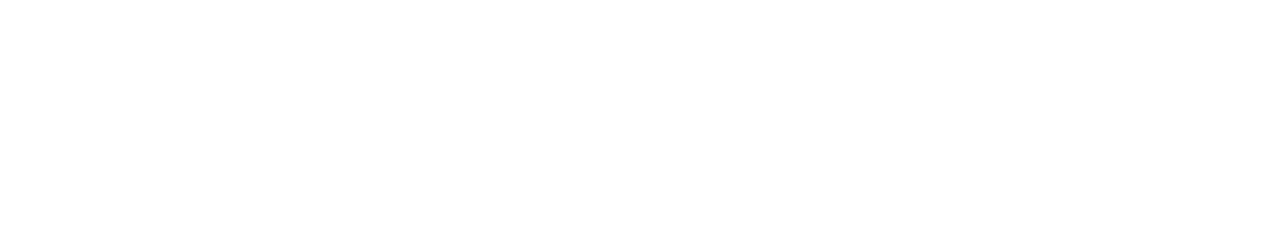
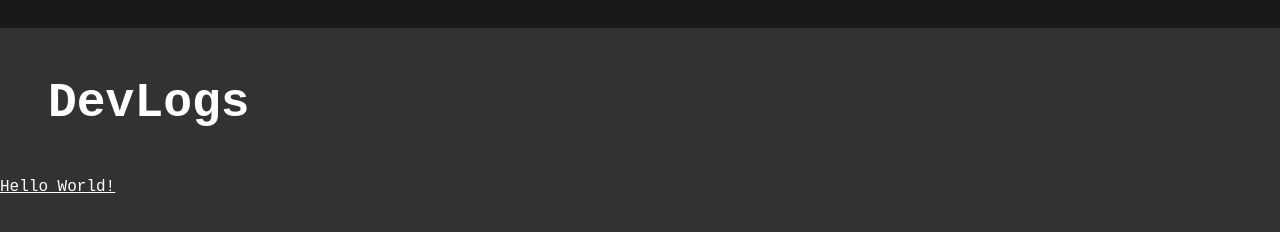
Before and after one commit to hant-hub/WebBlog, a plain HTML site: page index.html in a window 1280 px wide. Drawn offline with Linux system fonts and the light colour scheme.

Commit message:
Started work on theme

```diff
--- a/index.html
+++ b/index.html
@@ -1,11 +1,14 @@
 <!DOCTYPE html>
 <html>
     <head>
+        <link rel="stylesheet" href="styles/theme.css">
         <title>Hant-Hub Dev</title>
     </head>
     <body>
-
-
-
+        <ul class = "topnav">
+            <li><a href=index.html></a></li>
+        </ul>
+        <h1>DevLogs</h1>
+        <a href=blogs/helloworld.html>Hello World!</a>
     </body>
 </html>
--- /dev/null
+++ b/styles/theme.css
@@ -0,0 +1,42 @@
+
+html, body {
+    width: 100%;
+}
+
+body {
+    background-color: rgb(50, 50, 50);
+}
+
+* {
+    color: white;
+    font-family: "Courier New", Monospace;
+    font-size: 1em;
+    box-sizing: border-box;
+    margin: 0px;
+}
+
+h1 {
+    font-size: 3em;
+    margin: 1em;
+}
+
+.topnav {
+    background-color: rgb(25,25,25);
+    font-size: 1.2em;
+    overflow: hidden;
+    list-style-type:none;
+}
+
+li {
+    float: left;
+}
+
+li a {
+    padding: 14px 16px;
+    display: block;
+    background-color: rgb(25,25,25);
+}
+
+li a:hover {
+    background-color: rgb(0, 0, 0);
+}
```
Also changed, not shown: blogs/helloworld.html (added, +10 -0 lines).
